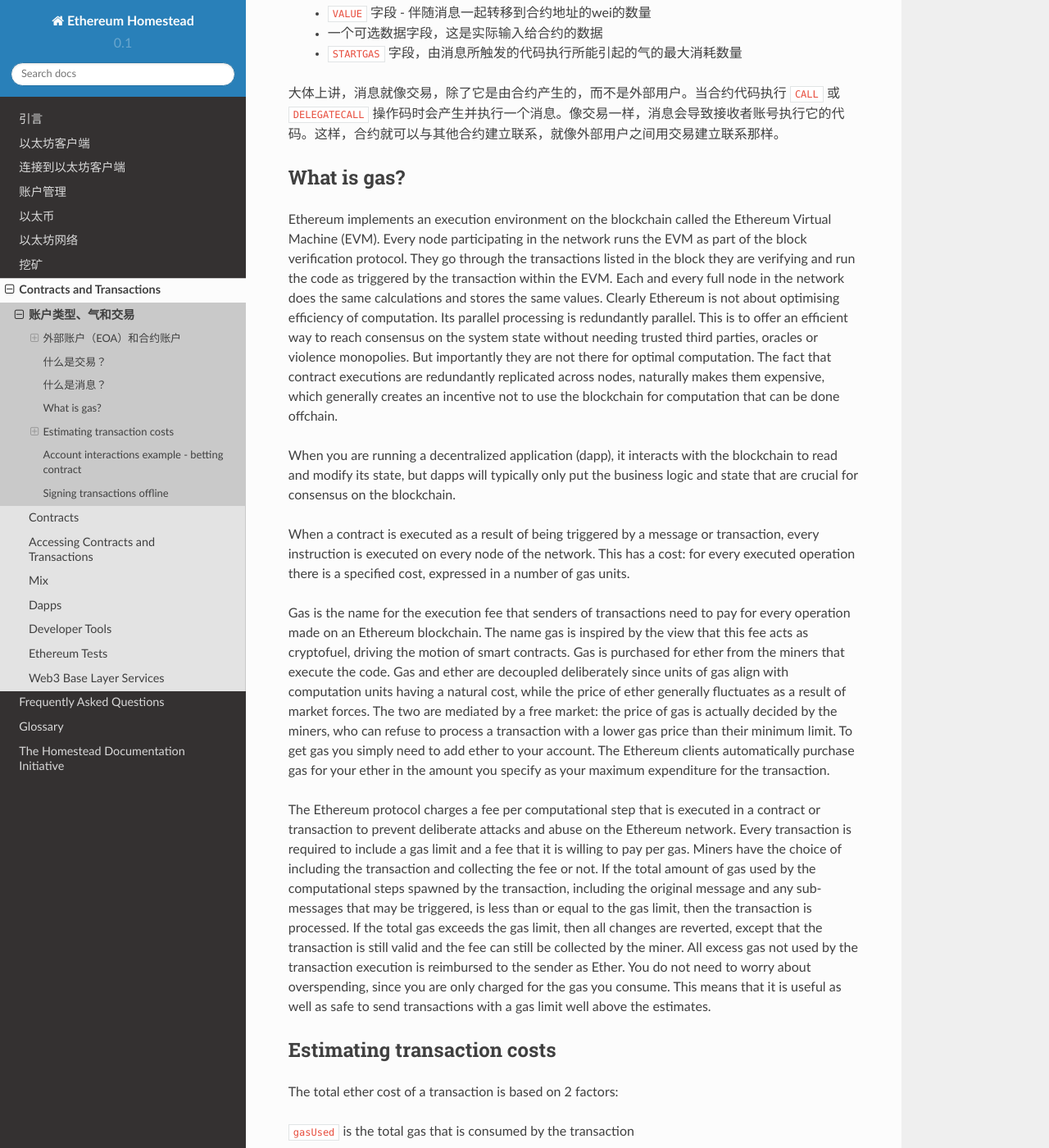
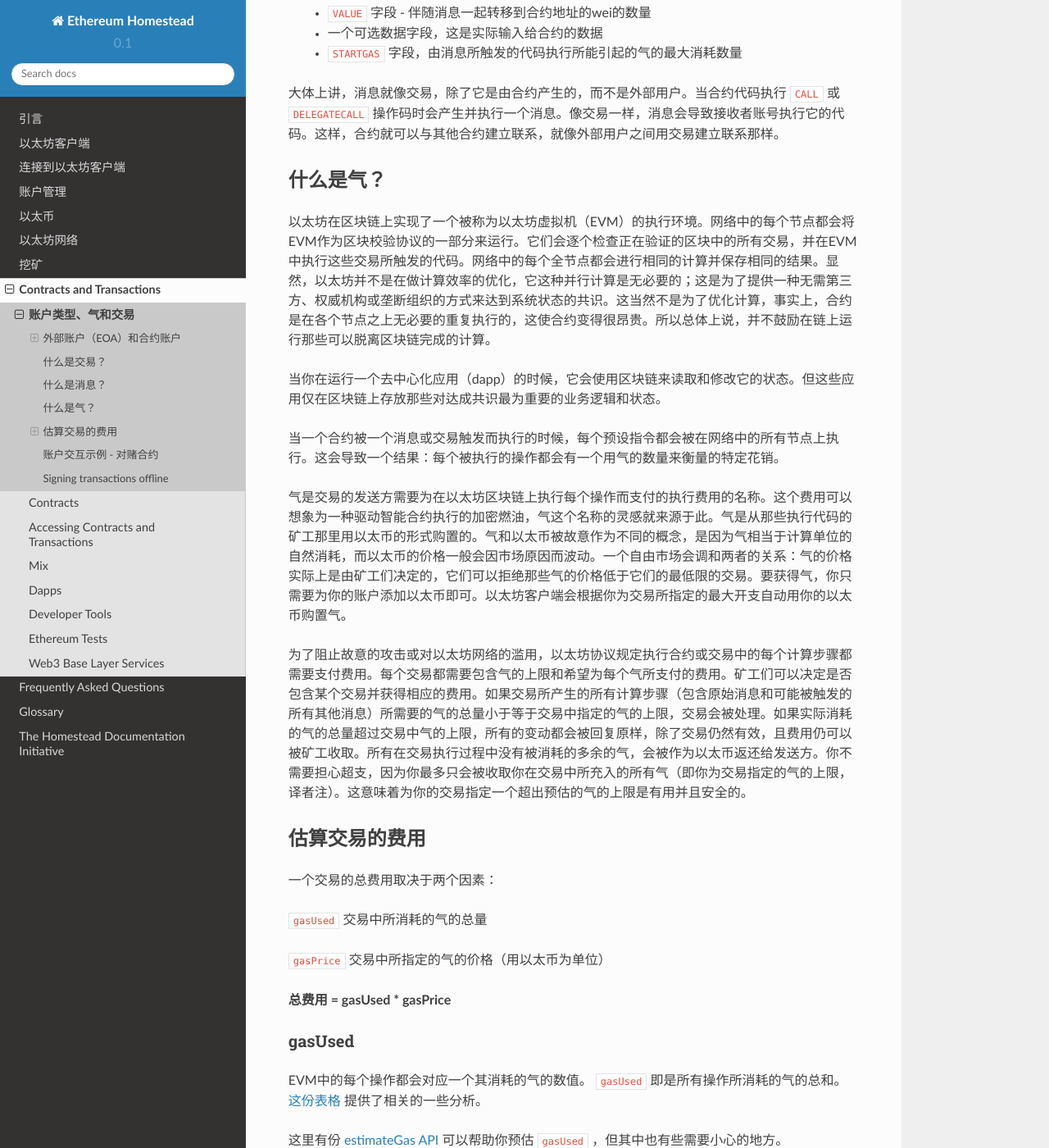
Before and after one commit to riversyang/homestead-guide-cn, a Sphinx documentation site: the page built from source/contracts-and-transactions/account-types-gas-and-transactions.rst, in a window 1280 px wide and 1400 px high, scrolled down 1739 px. Shown: the whole window at 82% size. Built offline with Sphinx 7.4.7 and the Read the Docs theme 2.0.0, drawn with Linux system fonts in a browser that asks for light colours; some of the changed text lies outside the part shown.

Commit message:
Update translation.

```diff
--- a/source/contracts-and-transactions/account-types-gas-and-transactions.rst
+++ b/source/contracts-and-transactions/account-types-gas-and-transactions.rst
@@ -69,113 +69,54 @@
 
 大体上讲，消息就像交易，除了它是由合约产生的，而不是外部用户。当合约代码执行 ``CALL`` 或 ``DELEGATECALL`` 操作码时会产生并执行一个消息。像交易一样，消息会导致接收者账号执行它的代码。这样，合约就可以与其他合约建立联系，就像外部用户之间用交易建立联系那样。
 
-What is gas?
+什么是气？
 ================================================================================
 
-Ethereum implements an execution environment on the blockchain called
-the Ethereum Virtual Machine (EVM). Every node participating in the
-network runs the EVM as part of the block verification protocol. They go
-through the transactions listed in the block they are verifying and run
-the code as triggered by the transaction within the EVM. Each and every
-full node in the network does the same calculations and stores the same
-values. Clearly Ethereum is not about optimising efficiency of computation.
-Its parallel processing is redundantly parallel. This is to offer an
-efficient way to reach consensus on the system state without needing
-trusted third parties, oracles or violence monopolies. But importantly
-they are not there for optimal computation. The fact that contract
-executions are redundantly replicated across nodes, naturally makes them
-expensive, which generally creates an incentive not to use the blockchain
-for computation that can be done offchain.
+以太坊在区块链上实现了一个被称为以太坊虚拟机（EVM）的执行环境。网络中的每个节点都会将EVM作为区块校验协议的一部分来运行。它们会逐个检查正在验证的区块中的所有交易，并在EVM中执行这些交易所触发的代码。网络中的每个全节点都会进行相同的计算并保存相同的结果。显然，以太坊并不是在做计算效率的优化，它这种并行计算是无必要的；这是为了提供一种无需第三方、权威机构或垄断组织的方式来达到系统状态的共识。这当然不是为了优化计算，事实上，合约是在各个节点之上无必要的重复执行的，这使合约变得很昂贵。所以总体上说，并不鼓励在链上运行那些可以脱离区块链完成的计算。
 
-When you are running a decentralized application (dapp), it interacts
-with the blockchain to read and modify its state, but dapps will typically
-only put the business logic and state that are crucial for consensus on
-the blockchain.
+当你在运行一个去中心化应用（dapp）的时候，它会使用区块链来读取和修改它的状态。但这些应用仅在区块链上存放那些对达成共识最为重要的业务逻辑和状态。
 
-When a contract is executed as a result of being triggered by a message
-or transaction, every instruction is executed on every node of the
-network. This has a cost: for every executed operation there is a
-specified cost, expressed in a number of gas units.
+当一个合约被一个消息或交易触发而执行的时候，每个预设指令都会被在网络中的所有节点上执行。这会导致一个结果：每个被执行的操作都会有一个用气的数量来衡量的特定花销。
 
-Gas is the name for the execution fee that senders of transactions need
-to pay for every operation made on an Ethereum blockchain. The name gas
-is inspired by the view that this fee acts as cryptofuel, driving the
-motion of smart contracts. Gas is purchased for ether from the miners
-that execute the code. Gas and ether are decoupled deliberately since
-units of gas align with computation units having a natural cost, while
-the price of ether generally fluctuates as a result of market forces.
-The two are mediated by a free market: the price of gas is actually
-decided by the miners, who can refuse to process a transaction with a
-lower gas price than their minimum limit. To get gas you simply need to
-add ether to your account. The Ethereum clients automatically purchase
-gas for your ether in the amount you specify as your maximum expenditure
-for the transaction.
+气是交易的发送方需要为在以太坊区块链上执行每个操作而支付的执行费用的名称。这个费用可以想象为一种驱动智能合约执行的加密燃油，气这个名称的灵感就来源于此。气是从那些执行代码的矿工那里用以太币的形式购置的。气和以太币被故意作为不同的概念，是因为气相当于计算单位的自然消耗，而以太币的价格一般会因市场原因而波动。一个自由市场会调和两者的关系：气的价格实际上是由矿工们决定的，它们可以拒绝那些气的价格低于它们的最低限的交易。要获得气，你只需要为你的账户添加以太币即可。以太坊客户端会根据你为交易所指定的最大开支自动用你的以太币购置气。
 
-The Ethereum protocol charges a fee per computational step that is
-executed in a contract or transaction to prevent deliberate attacks and
-abuse on the Ethereum network. Every transaction is required to include
-a gas limit and a fee that it is willing to pay per gas. Miners have the
-choice of including the transaction and collecting the fee or not. If the
-total amount of gas used by the computational steps spawned by the
-transaction, including the original message and any sub-messages that may
-be triggered, is less than or equal to the gas limit, then the transaction
-is processed. If the total gas exceeds the gas limit, then all changes are
-reverted, except that the transaction is still valid and the fee can still
-be collected by the miner. All excess gas not used by the transaction
-execution is reimbursed to the sender as Ether. You do not need to worry
-about overspending, since you are only charged for the gas you consume.
-This means that it is useful as well as safe to send transactions with a
-gas limit well above the estimates.
+为了阻止故意的攻击或对以太坊网络的滥用，以太坊协议规定执行合约或交易中的每个计算步骤都需要支付费用。每个交易都需要包含气的上限和希望为每个气所支付的费用。矿工们可以决定是否包含某个交易并获得相应的费用。如果交易所产生的所有计算步骤（包含原始消息和可能被触发的所有其他消息）所需要的气的总量小于等于交易中指定的气的上限，交易会被处理。如果实际消耗的气的总量超过交易中气的上限，所有的变动都会被回复原样，除了交易仍然有效，且费用仍可以被矿工收取。所有在交易执行过程中没有被消耗的多余的气，会被作为以太币返还给发送方。你不需要担心超支，因为你最多只会被收取你在交易中所充入的所有气（即你为交易指定的气的上限，译者注）。这意味着为你的交易指定一个超出预估的气的上限是有用并且安全的。
 
-Estimating transaction costs
+估算交易的费用
 ================================================================================
 
-The total ether cost of a transaction is based on 2 factors:
+一个交易的总费用取决于两个因素：
 
-``gasUsed`` is the total gas that is consumed by the transaction
+``gasUsed`` 交易中所消耗的气的总量
 
-``gasPrice`` price (in ether) of one unit of gas specified in the
-transaction
+``gasPrice`` 交易中所指定的气的价格（用以太币为单位）
 
-**Total cost = gasUsed * gasPrice**
+**总费用 = gasUsed * gasPrice**
 
 gasUsed
 --------------------------------------------------------------------------------
 
-Each operation in the EVM was assigned a number of how much gas it
-consumes. ``gasUsed`` is the sum of all the gas for all the operations
-executed. There is a `spreadsheet <http://ethereum.stackexchange.com/q/52/42>`_
-which offers a glimpse to some of the analysis behind this.
+EVM中的每个操作都会对应一个其消耗的气的数值。 ``gasUsed`` 即是所有操作所消耗的气的总和。 `这份表格 <http://ethereum.stackexchange.com/q/52/42>`_ 提供了相关的一些分析。
 
-For estimating ``gasUsed``, there is an `estimateGas API <http://ethereum.stackexchange.com/q/266/42>`_
-that can be used but has some caveats.
+这里有份 `estimateGas API <http://ethereum.stackexchange.com/q/266/42>`_ 可以帮助你预估 ``gasUsed`` ，但其中也有些需要小心的地方。
 
 gasPrice
 --------------------------------------------------------------------------------
 
-A user constructs and signs a transaction, and each user may specify
-whatever ``gasPrice`` they desire, which can be zero. However, the
-Ethereum clients launched at Frontier had a default gasPrice of 0.05e12
-wei. As miners optimize for their revenue, if most transactions are being
-submitted with a gasPrice of 0.05e12 wei, it would be difficult to
-convince a miner to accept a transaction that specified a lower, or zero,
-gasPrice.
+一个用户构造并签名了一个交易之后，每个用户都可以指定一个他们希望的 ``gasPrice`` ，这甚至可以设为0。然而，在Frontier版本的以太坊客户端中gasPrise会有一个默认值0.05e12 wei。由于矿工们会优化他们的收入，所以如果大多数交易的gasPrise都是0.05e12 wei的话，你就很难让矿工去接受一个低于这个数值甚至为0的gasPrise了。
 
-Example transaction cost
+交易费用示例
 --------------------------------------------------------------------------------
 
-Let’s take a contract that just adds 2 numbers. The EVM OPCODE ``ADD``
-consumes 3 gas.
+让我们使用一个仅仅对两个数字做加法的合约。EVM操作码 ``ADD`` 会消耗3个气。
 
-The approximate cost, using the default gas price (as of January 2016),
-would be:
+使用默认气价（2016年1月时）的大概的费用为：
 
 3 \* 0.05e12 = 1.5e11 wei
 
-Since 1 ether is 1e18 wei, the total cost would be 0.00000015 Ether.
+由于1以太币等于1e18 wei，所以总费用等于0.00000015以太币。
 
-This is a simplification since it ignores some costs, such as the cost of
-passing the 2 numbers to contract, before they can even be added.
+这是一个简化，因为它忽略了一些费用，比如在两个数字被相加之前，它们需要先被发送给合约。
 
 * `question <http://ethereum.stackexchange.com/q/324/42>`_
 * `gas fees <http://ether.fund/tool/gas-fees>`_
@@ -185,51 +126,34 @@
 =================  =========    =============================
 Operation Name     Gas Cost     Remark
 =================  =========    =============================
-step               1            default amount per execution cycle
-stop               0            free
-suicide            0            free
-sha3               20
-sload              20           get from permanent storage
-sstore             100          put into permanent storage
-balance            20
-create             100          contract creation
-call               20           initiating a read-only call
-memory             1            every additional word when expanding memory
-txdata             5            every byte of data or code for a transaction
-transaction        500          base fee transaction
-contract creation  53000        changed in homestead from 21000
+step               1            每个执行循环的默认数额
+stop               0            免费
+suicide            0            免费
+sha3               20           哈希运算，译者注
+sload              20           从永久存储获取数据
+sstore             100          向永久存储保存数据
+balance            20           获取余额，译者注
+create             100          创建合约
+call               20           开始只读调用
+memory             1            扩大内存时每个额外的字
+txdata             5            交易中的每字节数据或代码
+transaction        500          基础交易费
+contract creation  53000        在homestead版本中变更，从21000区块开始的创建合约费用
 =================  =========    =============================
 
-Account interactions example - betting contract
+账户交互示例 - 对赌合约
 ================================================================================
 
-As previously mentioned, there are two types of accounts:
+如前文所述，有两种类型的合约：
 
-* **Externally owned account (EOAs)**: an account controlled by a private
-key, and if you own the private key associated with the EOA you have the
-ability to send ether and messages from it.
-* **Contract**: an account that has its own code, and is controlled by
-code.
+* **外部账户（EOAs）** ：由私钥控制的账户，如果你拥有EOA的私钥，你就可以用它来发送以太币或者消息。
+* **合约账户** ：拥有自己的代码，并由代码控制的账户。
 
-By default, the Ethereum execution environment is lifeless; nothing
-happens and the state of every account remains the same. However, any
-user can trigger an action by sending a transaction from an externally
-owned account, setting Ethereum's wheels in motion. If the destination of
-the transaction is another EOA, then the transaction may transfer some
-ether but otherwise does nothing. However, if the destination is a
-contract, then the contract in turn activates, and automatically runs
-its code.
+默认情况下，以太坊的执行环境是没有任何活动的，所有账户的状态都是一样的。然而，任何用户都可以从一个外部账户发送一个交易从而使以太坊开始运转。如果交易的发送目标是另一个外部账户，那么交易会转移一些以太币但没有任何其他事发生。而如果交易的发送目标是一个合约账户，那么合约就会被激活，其中的代码就会被运行。
 
-The code has the ability to read/write to its own internal storage (a
-database mapping 32-byte keys to 32-byte values), read the storage of the
-received message, and send messages to other contracts, triggering their
-execution in turn. Once execution stops, and all sub-executions triggered
-by a message sent by a contract stop (this all happens in a deterministic
-and synchronous order, ie. a sub-call completes fully before the parent
-call goes any further), the execution environment halts once again, until
-woken by the next transaction.
+这些代码可以从它所控制的内部存储（一个由32字节的键和32字节的值所构成的数据库）读写数据，可以读取接收到的消息，可以将消息发送给其他合约而触发它们的顺序执行。一旦合约执行结束，即所有由合约发送的消息所触发的执行（这是一个可预计的、同步的顺序，就是说父调用会等待子调用完全结束才会继续执行）都停止之时，执行环境会被再次挂起，直到下一个交易发生。
 
-Contracts generally serve four purposes:
+合约账户总体上说是为了4个目的而服务的：
 
 * Maintain a data store representing something which is useful to either
 other contracts or to the outside world; one example of this is a contract
```
